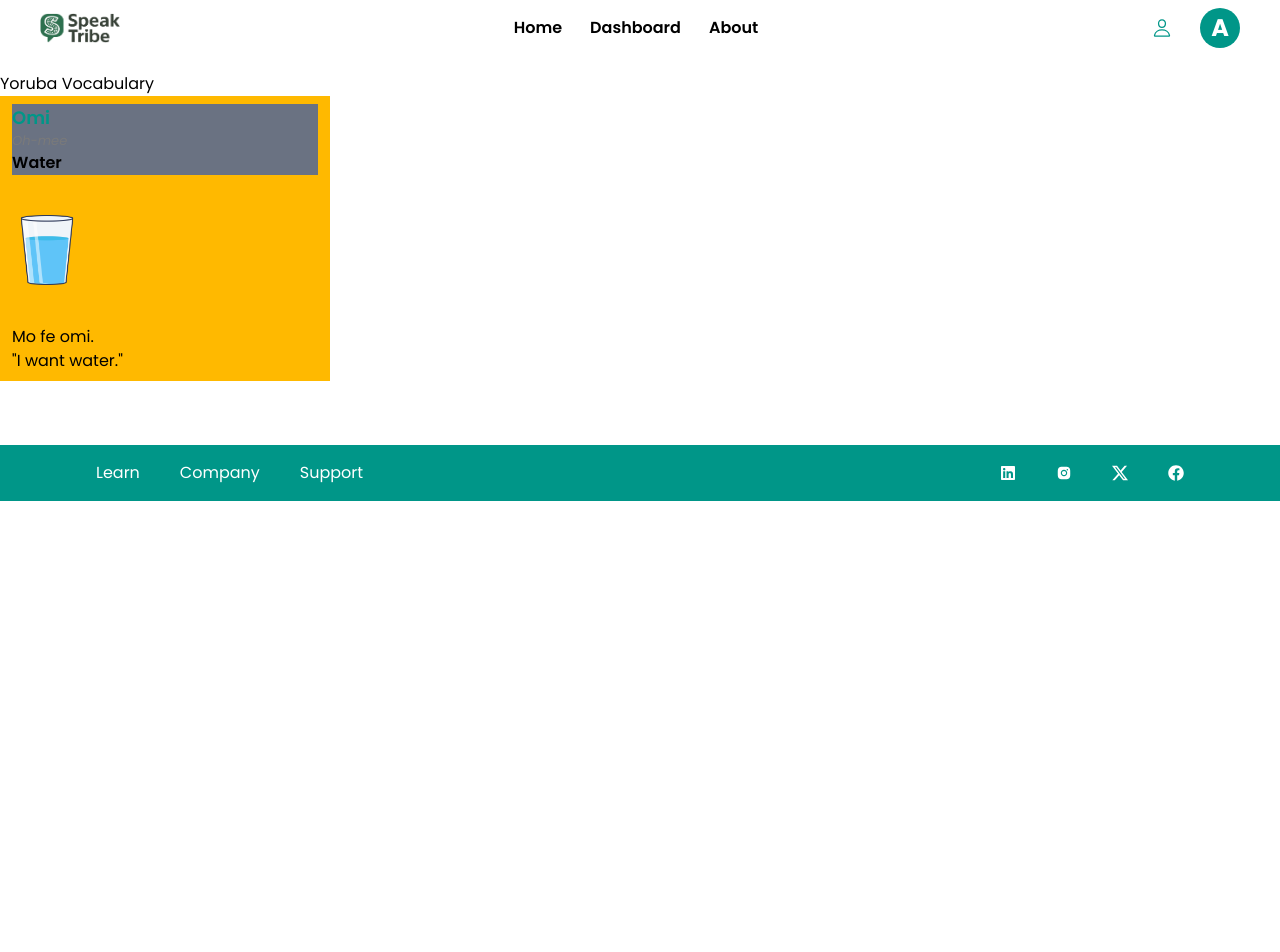
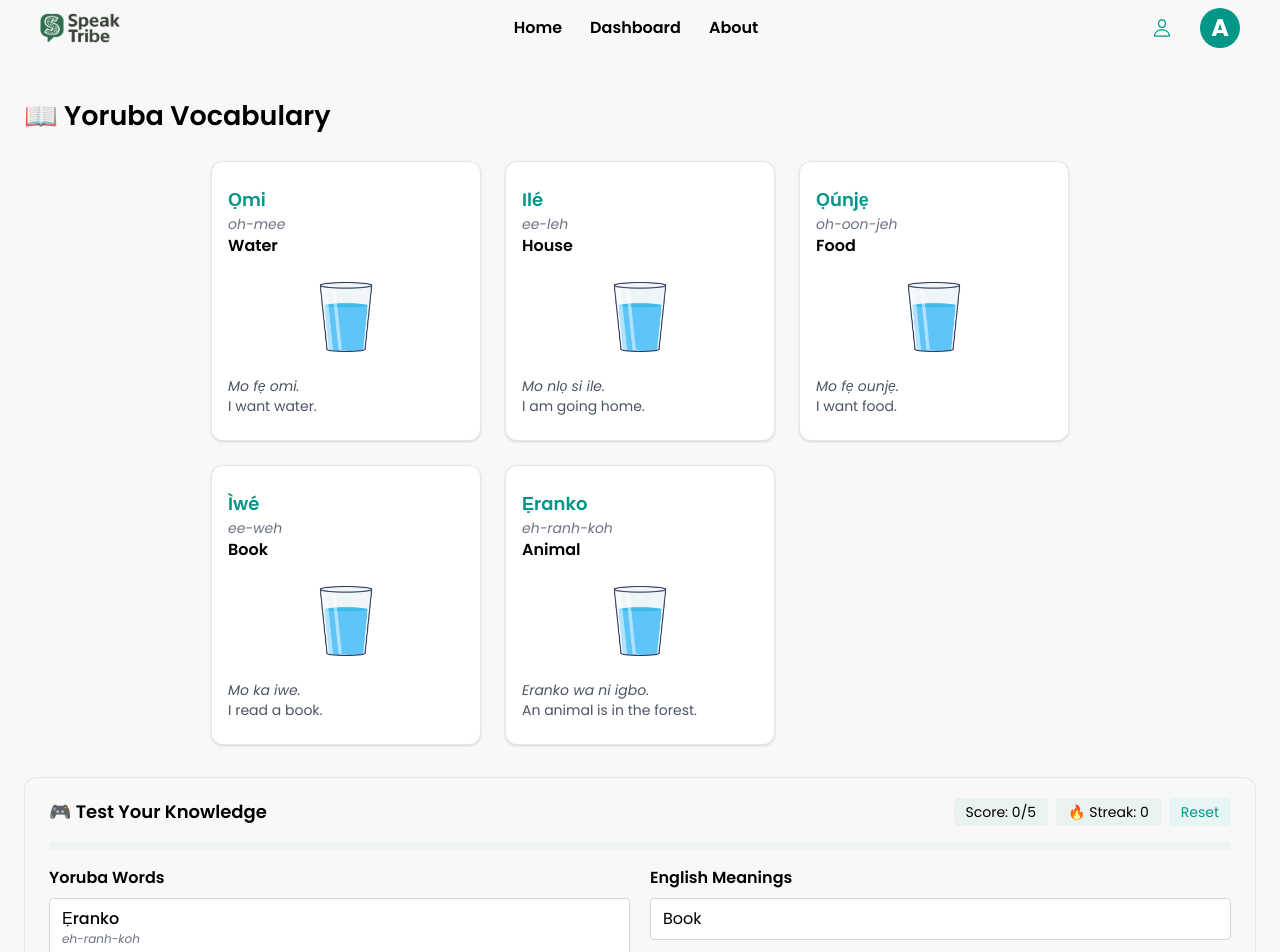
Before and after one commit to SpeakTribe-2-0/speaktribe-frontend, a React (Vite) app: page /yoruba-word in a window 1280 px wide. Shown: the top 952 px of the page. Before the commit the page ends 800 px from the top, so only its background shows below. Built offline with nearby package versions, Linux system fonts and the light colour scheme.

Commit message:
working on words page

```diff
--- a/src/components/words/YorubaWords.jsx
+++ b/src/components/words/YorubaWords.jsx
@@ -1,32 +1,243 @@
-import React from 'react'
-import water from "../../assets/glass-of-water.png"
+import React, { useEffect, useMemo, useState } from "react";
+import water from "../../assets/glass-of-water.png";
+import { motion, AnimatePresence } from "framer-motion";
+import { toast } from "react-toastify";
 
-const YorubaWords = () => {
+/** Utility */
+const shuffle = (arr) => [...arr].sort(() => Math.random() - 0.5);
 
-  const words = [
-    {word:'Omi', pronunciation: 'oh-mee', meaning: 'Water', image: null, eg: 'Mo fe omi.', english:'"I want water."' },
-  ]
+/** Yoruba Vocabulary Data */
+const VOCAB = [
+  { id: "omi", word: "Ọmi", pronunciation: "oh-mee", meaning: "Water", image: water, eg: "Mo fẹ omi.", english: "I want water." },
+  { id: "ile", word: "Ilé", pronunciation: "ee-leh", meaning: "House", image: water, eg: "Mo nlọ si ile.", english: "I am going home." },
+  { id: "ounje", word: "Ọúnjẹ", pronunciation: "oh-oon-jeh", meaning: "Food", image: water, eg: "Mo fẹ ounjẹ.", english: "I want food." },
+  { id: "iwe", word: "Ìwé", pronunciation: "ee-weh", meaning: "Book", image: water, eg: "Mo ka iwe.", english: "I read a book." },
+  { id: "eranko", word: "Ẹranko", pronunciation: "eh-ranh-koh", meaning: "Animal", image: water, eg: "Eranko wa ni igbo.", english: "An animal is in the forest." },
+];
+
+/** Matching Game Component */
+const MatchingExercise = ({ items }) => {
+  const total = items.length;
+
+  const baseLeft = useMemo(() => items.map(({ id, word, pronunciation }) => ({ id, text: word, pron: pronunciation })), [items]);
+  const baseRight = useMemo(() => items.map(({ id, meaning }) => ({ id, text: meaning })), [items]);
+
+  const [left, setLeft] = useState(() => shuffle(baseLeft));
+  const [right, setRight] = useState(() => shuffle(baseRight));
+  const [selectedLeft, setSelectedLeft] = useState(null);
+  const [selectedRight, setSelectedRight] = useState(null);
+  const [matched, setMatched] = useState([]);
+  const [attempts, setAttempts] = useState(0);
+  const [streak, setStreak] = useState(0);
+  const [bestStreak, setBestStreak] = useState(0);
+  const [done, setDone] = useState(false);
+  const [wrongShake, setWrongShake] = useState(null);
+
+  useEffect(() => {
+    if (matched.length === total && total > 0) {
+      setDone(true);
+      toast.success(`🎉 Nice! You matched all ${total} words!`);
+    }
+  }, [matched.length, total]);
+
+  const reset = () => {
+    setLeft(shuffle(baseLeft));
+    setRight(shuffle(baseRight));
+    setMatched([]);
+    setSelectedLeft(null);
+    setSelectedRight(null);
+    setAttempts(0);
+    setStreak(0);
+    setDone(false);
+    setWrongShake(null);
+  };
+
+  const handlePairResult = (isCorrect, pairId, leftIndex, rightIndex) => {
+    setAttempts((a) => a + 1);
+
+    if (isCorrect) {
+      setStreak((s) => {
+        const ns = s + 1;
+        setBestStreak((b) => Math.max(b, ns));
+        return ns;
+      });
+
+      const l = left[leftIndex];
+      const r = right[rightIndex];
+      setMatched((m) => [...m, { id: pairId, leftText: l.text, rightText: r.text }]);
+
+      setLeft((arr) => arr.filter((_, i) => i !== leftIndex));
+      setRight((arr) => arr.filter((_, i) => i !== rightIndex));
+
+      setSelectedLeft(null);
+      setSelectedRight(null);
+      toast.success("✅ Correct Match!");
+    } else {
+      setStreak(0);
+      setWrongShake(pairId);
+      toast.error("❌ Wrong match, try again!");
+
+      setTimeout(() => setWrongShake(null), 600);
+    }
+  };
+
+  const onClickLeft = (idx) => {
+    if (done) return;
+    if (selectedLeft?.index === idx) {
+      setSelectedLeft(null);
+      return;
+    }
+    setSelectedLeft({ index: idx, id: left[idx].id });
+  };
+
+  const onClickRight = (idx) => {
+    if (done) return;
+
+    if (selectedLeft) {
+      const pairId = left[selectedLeft.index].id;
+      const isCorrect = pairId === right[idx].id;
+      handlePairResult(isCorrect, pairId, selectedLeft.index, idx);
+      return;
+    }
+
+    if (selectedRight?.index === idx) {
+      setSelectedRight(null);
+      return;
+    }
+    setSelectedRight({ index: idx, id: right[idx].id });
+  };
+
+  const score = matched.length;
+  const progressPct = Math.round((score / total) * 100);
+
   return (
-    <div>
-      <div>
-        <p>Yoruba Vocabulary</p>
-      </div>
-      <div className=' bg-amber-400 w-[330px] px-3 py-2'>
-        <div className=' bg-gray-500'>
-          <p className=' text-[#009688] font-semibold text-[18px]'>Omi</p>
-          <p className=' text-[#7a7a7a] text-[13px] italic'>Oh-mee</p>
-          <p className=' font-semibold'>Water</p>
-        </div>
-        <div className=' w-[70px] py-10'>
-          <img src={water} alt="" />
-        </div>
-        <div>
-          <p>Mo fe omi.</p>
-          <p>"I want water."</p>
+    <motion.div
+      initial={{ opacity: 0, y: 20 }}
+      animate={{ opacity: 1, y: 0 }}
+      transition={{ duration: 0.6 }}
+      className="border border-[#9d9d9d33] rounded-xl px-6 py-5 mt-8 flex flex-col gap-4"
+    >
+      <div className="flex justify-between items-center">
+        <h2 className="font-semibold text-lg">🎮 Test Your Knowledge</h2>
+        <div className="flex gap-2">
+          <span className="text-sm bg-[#0096880f] px-3 py-1 rounded">Score: {score}/{total}</span>
+          <span className="text-sm bg-[#0096880f] px-3 py-1 rounded">🔥 Streak: {streak}</span>
+          <button onClick={reset} className="text-sm px-3 py-1 rounded bg-[#e8f5f5] text-[#009688] hover:bg-[#d4efef]">Reset</button>
         </div>
       </div>
+
+      {/* Progress bar */}
+      <div className="w-full h-2 bg-[#eef3f3] rounded overflow-hidden">
+        <motion.div
+          initial={{ width: 0 }}
+          animate={{ width: `${progressPct}%` }}
+          transition={{ duration: 0.5 }}
+          className="h-2 bg-[#009688] rounded"
+        />
+      </div>
+
+      <div className="grid md:grid-cols-2 gap-5">
+        {/* Yoruba Words */}
+        <div>
+          <h3 className="font-semibold mb-2">Yoruba Words</h3>
+          <div className="grid gap-3">
+            <AnimatePresence>
+              {left.map((item, idx) => (
+                <motion.button
+                  key={item.id}
+                  layout
+                  initial={{ opacity: 0, x: -20 }}
+                  animate={{
+                    opacity: 1,
+                    x: 0,
+                    scale: selectedLeft?.index === idx ? 1.05 : 1,
+                  }}
+                  exit={{ opacity: 0, x: -30 }}
+                  transition={{ duration: 0.3 }}
+                  onClick={() => onClickLeft(idx)}
+                  className={`px-3 py-2 rounded border text-left w-full ${selectedLeft?.index === idx
+                      ? "border-[#009688] bg-[#0096880f]"
+                      : "border-gray-300 bg-white"
+                    }`}
+                >
+                  <p className="font-medium">{item.text}</p>
+                  <p className="text-xs text-gray-500 italic">{item.pron}</p>
+                </motion.button>
+              ))}
+            </AnimatePresence>
+          </div>
+        </div>
+
+        {/* English Meanings */}
+        <div className="">
+          <h3 className="font-semibold mb-2">English Meanings</h3>
+          <div className="grid gap-3">
+            <AnimatePresence>
+              {right.map((item, idx) => (
+                <motion.div
+                  key={item.id}
+                  layout
+                  initial={{ opacity: 0, x: 20 }}
+                  animate={{
+                    opacity: 1,
+                    x: 0,
+                    scale: selectedRight?.index === idx ? 1.05 : 1,
+                    ...(wrongShake === item.id ? { x: [-5, 5, -5, 5, 0] } : {})
+                  }}
+                  exit={{ opacity: 0, x: 30 }}
+                  transition={{ duration: 0.4 }}
+                  onClick={() => onClickRight(idx)}
+                  className={`px-3 py-2 rounded border cursor-pointer w-full ${selectedRight?.index === idx
+                      ? "border-[#009688] bg-[#0096880f]"
+                      : "border-gray-300 bg-white"
+                    } ${wrongShake === item.id ? "border-red-500 bg-red-50" : ""}`}
+                >
+                  {item.text}
+                </motion.div>
+
+              ))}
+            </AnimatePresence>
+          </div>
+        </div>
+      </div>
+    </motion.div>
+  );
+};
+
+/** Main Component */
+const YorubaWords = () => {
+  return (
+    <div className="px-6 py-6">
+      <p className="font-semibold text-[27px] max-tablet:text-[25px] mb-6">📖 Yoruba Vocabulary</p>
+
+      {/* Vocabulary Grid */}
+      <div className="grid grid-cols-1 sm:grid-cols-2 md:grid-cols-3 gap-6 w-fit mx-auto">
+        {VOCAB.map(({ word, pronunciation, meaning, image, eg, english }, index) => (
+          <motion.div
+            key={index}
+            initial={{ opacity: 0, y: 20 }}
+            animate={{ opacity: 1, y: 0 }}
+            transition={{ delay: index * 0.1 }}
+            className="bg-white border border-[#88888833] rounded-xl w-[270px] px-4 py-6 shadow-sm"
+          >
+            <p className="text-[#009688] font-semibold text-lg">{word}</p>
+            <p className="text-gray-500 text-sm italic">{pronunciation}</p>
+            <p className="font-semibold">{meaning}</p>
+
+            <div className="py-6 flex justify-center">
+              <img src={image} alt={word} className="w-[70px]" />
+            </div>
+
+            <p className="text-gray-600 text-sm italic">{eg}</p>
+            <p className="text-gray-600 text-sm">{english}</p>
+          </motion.div>
+        ))}
+      </div>
+
+      {/* Matching Exercise */}
+      <MatchingExercise items={VOCAB} />
     </div>
-  )
-}
+  );
+};
 
-export default YorubaWords
+export default YorubaWords;
--- a/src/index.css
+++ b/src/index.css
@@ -16,6 +16,7 @@
 
 body {
   font-family: "Poppins", sans-serif;
+  background-color: #48484809;
 }
 
 
```
